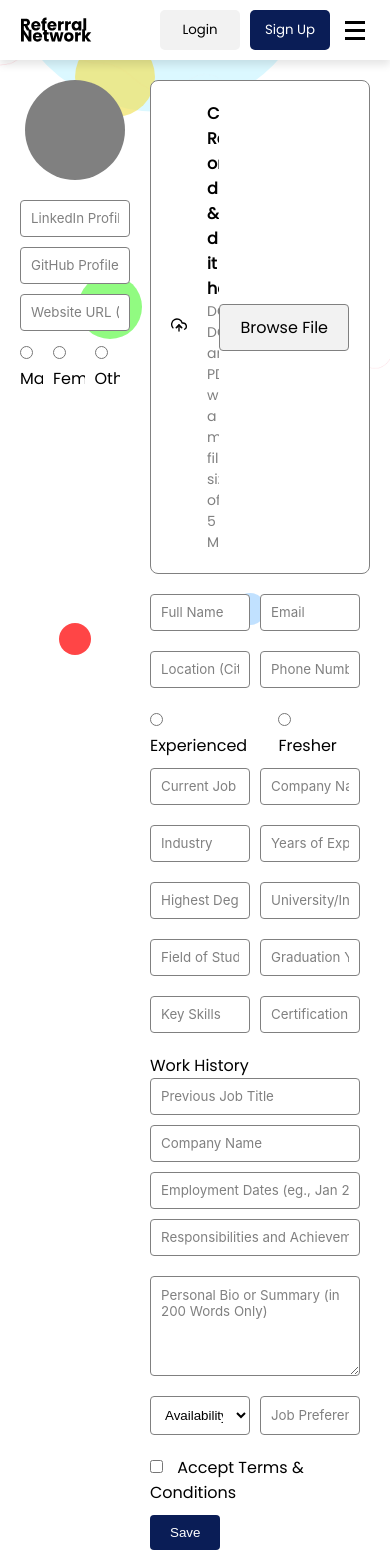
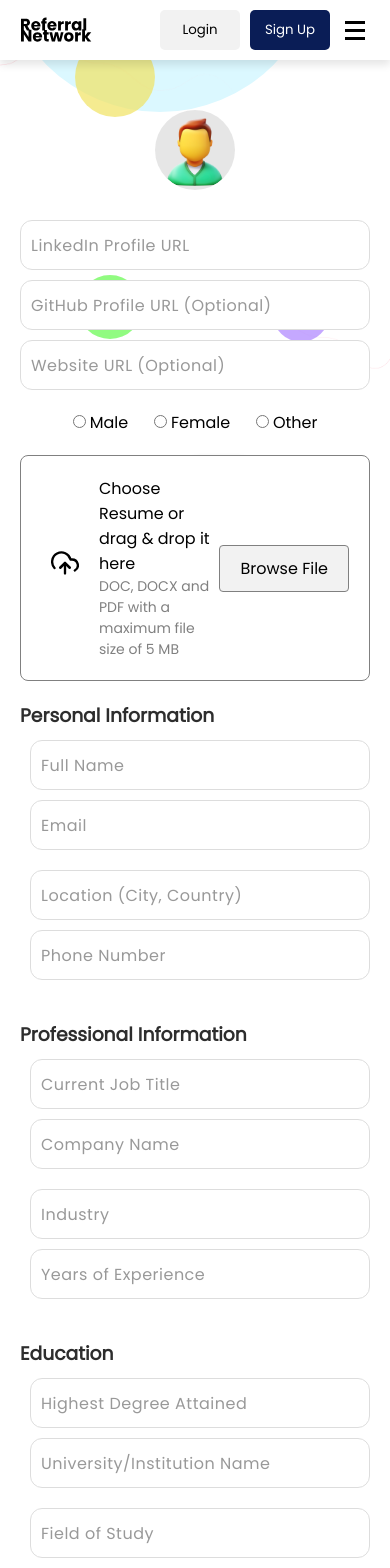
Before and after one commit to RutikKulkarni/ReferralNetworkHub, a React (Create React App) app in the folder frontend/: page /editAccountInfo in a window 390 px wide. Shown: the top 1568 px of the page. Built offline with nearby package versions, Linux system fonts and the light colour scheme.

Commit message:
Designed beautiful form UI and added responsive design for better usability on tablet and mobile screens

```diff
--- a/frontend/src/components/Buttons/ResumeUpload/ResumeUpload.module.css
+++ b/frontend/src/components/Buttons/ResumeUpload/ResumeUpload.module.css
@@ -11,6 +11,8 @@
 
 .iconContainer {
   margin-right: 20px;
+  font-size: 28px;
+  margin-left: 10px;
 }
 
 .iconContainer img {
@@ -24,7 +26,7 @@
 
 .title {
   font-size: 16px;
-  font-weight: bold;
+  font-weight: 500;
   color: var(--text-color);
 }
 
--- a/frontend/src/components/Form/Form.jsx
+++ b/frontend/src/components/Form/Form.jsx
@@ -1,124 +1,207 @@
-import React, { useState } from 'react';
+import React from "react";
+import styles from "./Form.module.css";
+import { ReactComponent as UserSvg } from "../../assets/svg/user.svg";
 import ResumeUpload from "../Buttons/ResumeUpload/ResumeUpload";
-import styles from './Form.module.css';
 
 const Form = () => {
-  const [gender, setGender] = useState('');
-  const handleGenderChange = (event) => {
-    setGender(event.target.value);
-  };
-
   return (
+    <div className={styles.pageContainer}>
       <div className={styles.formContainer}>
         <div className={styles.imageSection}>
+          {/* <img src="path_to_default_avatar_image" alt="Profile" className={styles.profileImage} /> */}
           <div className={styles.uploadImage}>
-          <input type="file" />
+            <UserSvg className={styles.userSvg} />
           </div>
-        <input className={styles.inputField} type="text" placeholder="LinkedIn Profile URL" />
-        <input className={styles.inputField} type="text" placeholder="GitHub Profile URL (Optional)" />
-        <input className={styles.inputField} type="text" placeholder="Website URL (Optional)" />
-        <div className={styles.genderSelection}>
+          {/* <button className={styles.uploadButton}>Upload Image</button> */}
+          <div className={styles.socialLinks}>
+            <input
+              type="url"
+              placeholder="LinkedIn Profile URL"
+              className={styles.inputField}
+            />
+            <input
+              type="url"
+              placeholder="GitHub Profile URL (Optional)"
+              className={styles.inputField}
+            />
+            <input
+              type="url"
+              placeholder="Website URL (Optional)"
+              className={styles.inputField}
+            />
+          </div>
+          <div className={styles.genderSection}>
             <label>
-            <input
-              type="radio"
-              value="Male"
-              checked={gender === 'Male'}
-              onChange={handleGenderChange}
-            />
-            Male
+              <input type="radio" name="gender" value="male" /> Male
             </label>
             <label>
-            <input
-              type="radio"
-              value="Female"
-              checked={gender === 'Female'}
-              onChange={handleGenderChange}
-            />
-            Female
+              <input type="radio" name="gender" value="female" /> Female
             </label>
             <label>
-            <input
-              type="radio"
-              value="Other"
-              checked={gender === 'Other'}
-              onChange={handleGenderChange}
-            />
-            Other
+              <input type="radio" name="gender" value="other" /> Other
             </label>
           </div>
         </div>
+
         <div className={styles.formSection}>
-        {/* <div className={styles.resumeUpload}>
-          <label htmlFor="resumeUpload">Choose Resume or drag & drop it here</label>
-          <input type="file" id="resumeUpload" className={styles.uploadInput} />
-        </div> */}
-        <ResumeUpload/>
-        <form>
-          <div className={styles.inputGroup}>
-            <input className={styles.inputField} type="text" placeholder="Full Name" />
-            <input className={styles.inputField} type="email" placeholder="Email" />
+          {/* <input type="file" className={styles.fileInput} /> */}
+          <ResumeUpload />
+          <div className={styles.personalInfo}>
+            <h3>Personal Information</h3>
+            <div className={styles.inputRow}>
+              <input
+                type="text"
+                placeholder="Full Name"
+                className={styles.inputField}
+              />
+              <input
+                type="email"
+                placeholder="Email"
+                className={styles.inputField}
+              />
             </div>
-          <div className={styles.inputGroup}>
-            <input className={styles.inputField} type="text" placeholder="Location (City, Country)" />
-            <input className={styles.inputField} type="text" placeholder="Phone Number" />
+            <div className={styles.inputRow}>
+              <input
+                type="text"
+                placeholder="Location (City, Country)"
+                className={styles.inputField}
+              />
+              <input
+                type="text"
+                placeholder="Phone Number"
+                className={styles.inputField}
+              />
             </div>
-          <div className={styles.inputGroup}>
-            <label>
-              <input type="radio" name="experience" value="Experienced" /> Experienced
-            </label>
-            <label>
-              <input type="radio" name="experience" value="Fresher" /> Fresher
-            </label>
           </div>
-          <div className={styles.inputGroup}>
-            <input className={styles.inputField} type="text" placeholder="Current Job Title" />
-            <input className={styles.inputField} type="text" placeholder="Company Name" />
+          <div className={styles.professionalInfo}>
+            <h3>Professional Information</h3>
+            <div className={styles.inputRow}>
+              <input
+                type="text"
+                placeholder="Current Job Title"
+                className={styles.inputField}
+              />
+              <input
+                type="text"
+                placeholder="Company Name"
+                className={styles.inputField}
+              />
             </div>
-          <div className={styles.inputGroup}>
-            <input className={styles.inputField} type="text" placeholder="Industry" />
-            <input className={styles.inputField} type="text" placeholder="Years of Experience" />
+            <div className={styles.inputRow}>
+              <input
+                type="text"
+                placeholder="Industry"
+                className={styles.inputField}
+              />
+              <input
+                type="text"
+                placeholder="Years of Experience"
+                className={styles.inputField}
+              />
             </div>
-          <div className={styles.inputGroup}>
-            <input className={styles.inputField} type="text" placeholder="Highest Degree Attained" />
-            <input className={styles.inputField} type="text" placeholder="University/Institution Name" />
           </div>
-          <div className={styles.inputGroup}>
-            <input className={styles.inputField} type="text" placeholder="Field of Study" />
-            <input className={styles.inputField} type="text" placeholder="Graduation Year" />
+          <div className={styles.educationInfo}>
+            <h3>Education</h3>
+            <div className={styles.inputRow}>
+              <input
+                type="text"
+                placeholder="Highest Degree Attained"
+                className={styles.inputField}
+              />
+              <input
+                type="text"
+                placeholder="University/Institution Name"
+                className={styles.inputField}
+              />
             </div>
-          <div className={styles.inputGroup}>
-            <input className={styles.inputField} type="text" placeholder="Key Skills" />
-            <input className={styles.inputField} type="text" placeholder="Certifications or Licenses" />
+            <div className={styles.inputRow}>
+              <input
+                type="text"
+                placeholder="Field of Study"
+                className={styles.inputField}
+              />
+              <input
+                type="text"
+                placeholder="Graduation Year"
+                className={styles.inputField}
+              />
             </div>
-          <div className={styles.inputGroup}>
-            <label>
-              Work History
+          </div>
+          <div className={styles.skillsInfo}>
+            <h3>Skills and Expertise</h3>
+            <div className={styles.inputRow}>
+              <input
+                type="text"
+                placeholder="Key Skills"
+                className={styles.inputField}
+              />
+              <input
+                type="text"
+                placeholder="Certifications or Licenses"
+                className={styles.inputField}
+              />
+            </div>
+          </div>
           <div className={styles.workHistory}>
-                <input className={styles.inputField} type="text" placeholder="Previous Job Title" />
-                <input className={styles.inputField} type="text" placeholder="Company Name" />
-                <input className={styles.inputField} type="text" placeholder="Employment Dates (eg., Jan 2020 To Dec 2023)" />
-                <input className={styles.inputField} type="text" placeholder="Responsibilities and Achievements (Optional)" />
+            <h3>Work History</h3>
+            <div className={styles.inputRow}>
+              <input
+                type="text"
+                placeholder="Previous Job Title"
+                className={styles.inputField}
+              />
+              <input
+                type="text"
+                placeholder="Company Name"
+                className={styles.inputField}
+              />
             </div>
-            </label>
+            <div className={styles.inputRow}>
+              <input
+                type="text"
+                placeholder="Employment Dates (e.g., Jan 2020 to Dec 2023)"
+                className={styles.inputField}
+              />
+              <input
+                type="text"
+                placeholder="Responsibilities and Achievements (Optional)"
+                className={styles.inputField}
+              />
             </div>
-          <div className={styles.inputGroup}>
-            <textarea className={styles.inputField} placeholder="Personal Bio or Summary (in 200 Words Only)"></textarea>
           </div>
-          <div className={styles.inputGroup}>
-            <select className={styles.inputField}>
-              <option>Availability for Referrals</option>
-              <option value="available">Available</option>
-              <option value="notAvailable">Not Available</option>
+          <div className={styles.additionalInfo}>
+            <h3>Additional Information</h3>
+            <textarea
+              placeholder="Personal Bio or Summary (in 200 Words Only)"
+              className={styles.textArea}
+            ></textarea>
+          </div>
+          <div className={styles.preferences}>
+            <h3>Preferences</h3>
+            <div className={styles.inputRow}>
+              <select className={styles.selectField}>
+                <option disabled selected>
+                  Availability for Referrals
+                </option>
+                <option>Yes</option>
+                <option>No</option>
               </select>
-            <input className={styles.inputField} type="text" placeholder="Job Preferences" />
+              <input
+                type="text"
+                placeholder="Job Preferences"
+                className={styles.inputField}
+              />
             </div>
-          <div className={styles.inputGroup}>
+          </div>
+          <div className={styles.footerInputes}>
+            <div className={styles.termsAndConditions}>
               <label>
                 <input type="checkbox" /> Accept Terms & Conditions
               </label>
             </div>
-          <button className={styles.submitButton} type="submit">Save</button>
-        </form>
+            <button className={styles.saveButton}>Save</button>
+          </div>
+        </div>
       </div>
     </div>
   );
--- a/frontend/src/components/Form/Form.module.css
+++ b/frontend/src/components/Form/Form.module.css
@@ -1,10 +1,39 @@
+.pageContainer {
+  display: flex;
+  justify-content: center;
+  align-items: center;
+  background-color: var(--background-color);
+  padding-top: 40px;
+  padding-bottom: 40px;
+}
+
 .formContainer {
   display: flex;
   justify-content: center;
   padding: 20px;
   background: var(--hero-bg-color);
   border-radius: 8px;
-  /* margin: 0 10% 0 10%; */
+  width: 80%;
+  flex-wrap: wrap;
+}
+
+.imageUploadSection {
+  flex: 1;
+  display: flex;
+  flex-direction: column;
+  align-items: center;
+  margin-right: 20px;
+}
+
+.profileImage {
+  width: 100px;
+  height: 100px;
+  border-radius: 50%;
+  margin-bottom: 10px;
+}
+
+.uploadButton {
+  margin-bottom: 20px;
 }
 
 .imageSection {
@@ -15,8 +44,19 @@
   margin-right: 20px;
 }
 
+.socialLinks {
+  margin: 20px 0 20px 0;
+}
+
+.socialLinks input {
+  display: flex;
+  justify-content: space-between;
+  align-items: center;
+  width: 370px;
+}
+
 .uploadImage {
-  background: var(--color-gray);
+  background-color: rgba(220, 220, 220, 0.7);
   width: 100px;
   height: 100px;
   border-radius: 50%;
@@ -26,42 +66,56 @@
   margin-bottom: 20px;
 }
 
+.userSvg {
+  border-radius: 50%;
+  width: 80px;
+  height: 80px;
+}
+
 .uploadImage input {
   display: none;
 }
 
 .inputField {
-  width: 100%;
-  padding: 10px;
+  width: 470px;
+  height: 50px;
+  padding: 20px;
   margin-bottom: 10px;
-  border: 1px solid var(--color-gray);
-  border-radius: 4px;
-  box-sizing: border-box;
-  background-color: var(--secondary-color);
-  color: var(--text-color);
+  border: 1px solid #ddd;
+  border-radius: 12px;
+  font-family: Poppins;
+  font-size: 16px;
+  font-weight: 400;
+  opacity: 1;
+  letter-spacing: 0.5px;
 }
 
-.inputField::placeholder {
-  color: var(--color-gray);
+::placeholder {
+  color: #999;
+  opacity: 1;
+  font-family: Poppins;
+  font-size: 16px;
+  font-weight: 400;
+  line-height: 24px;
+  text-align: left;
 }
 
-[data-theme="dark"] .inputField::placeholder {
-  color: var(--color-gray);
+.inputRow {
+  display: flex;
+  justify-content: space-between;
+  margin-left: 10px;
+  margin-bottom: 10px;
 }
 
-.genderSelection {
+.inputRow > .inputField:last-child {
+  margin-right: 0;
+}
+
+.genderSection {
   display: flex;
   justify-content: space-between;
-  width: 100%;
-}
-
-.genderSelection label {
-  margin-right: 10px;
-  color: var(--text-color);
-}
-
-.genderSelection input {
-  margin-right: 5px;
+  align-items: center;
+  width: 70%;
 }
 
 .formSection {
@@ -70,73 +124,197 @@
   flex-direction: column;
 }
 
-.resumeUpload {
-  display: flex;
-  flex-direction: column;
-  align-items: center;
+.formSection h3 {
+  margin-bottom: 10px;
+  color: #2d2d2d;
+}
+
+.fileInput {
   margin-bottom: 20px;
 }
 
-.uploadInput {
-  display: none;
+.personalInfo,
+.professionalInfo,
+.educationInfo,
+.skillsInfo,
+.workHistory,
+.additionalInfo,
+.preferences {
+  display: flex;
+  flex-direction: column;
+  margin-bottom: 20px;
 }
 
-.resumeUpload label {
-  background: var(--color-gray);
+.textArea {
+  width: 100%;
   padding: 20px;
-  border-radius: 8px;
-  text-align: center;
-  cursor: pointer;
-  color: var(--text-color);
+  margin-bottom: 10px;
+  border: 1px solid #ddd;
+  border-radius: 12px;
+  font-family: Poppins;
+  font-size: 16px;
+  font-weight: 400;
+  opacity: 1;
+  letter-spacing: 0.5px;
 }
 
-.inputGroup {
+.selectField {
+  width: 470px;
+  height: 50px;
+  padding: 10px;
+  margin-bottom: 10px;
+  border: 1px solid #ddd;
+  border-radius: 12px;
+  font-family: Poppins;
+  font-size: 16px;
+  font-weight: 400;
+  opacity: 1;
+  letter-spacing: 0.5px;
+}
+
+.footerInputes {
   display: flex;
+  align-items: center;
   justify-content: space-between;
+}
+.termsAndConditions {
+  margin-bottom: 20px;
+}
+
+.termsAndConditions label input {
+  margin-right: 20px;
+}
+
+.saveButton {
+  width: 150px;
+  height: 50px;
+  font-size: 16px;
+  padding: 10px 20px;
+  border: none;
+  border-radius: 4px;
+  background-color: var(--primary-color);
+  color: white;
+  border-radius: 10px;
+  cursor: pointer;
+}
+
+/* Media query for screens between 801px and 1349px */
+@media (min-width: 801px) and (max-width: 1349px) {
+  .pageContainer {
+    padding-top: 40px;
+    padding-bottom: 40px;
+  }
+
+  .formContainer {
+    width: 90%;
+    padding: 15px;
+  }
+
+  .imageUploadSection {
+    margin-right: 10px;
+  }
+
+  .profileImage {
+    width: 80px;
+    height: 80px;
+  }
+
+  .socialLinks input {
+    width: 100%;
+  }
+
+  .inputField,
+  .selectField {
+    width: 100%;
+    padding: 15px;
+  }
+
+  .genderSection {
+    width: 100%;
+  }
+
+  .saveButton {
+    width: 150px;
+    height: 50px;
+    font-size: 16px;
+    padding: 10px 20px;
+    border: none;
+    border-radius: 4px;
+    background-color: var(--primary-color);
+    color: white;
+    border-radius: 10px;
+    cursor: pointer;
+  }
+}
+
+/* Mobile screens */
+@media (max-width: 800px) {
+  .pageContainer {
+    flex-direction: column;
+    padding-top: 40px;
+    padding-bottom: 40px;
+    margin: 0 10px 0 10px;
+  }
+
+  .formContainer {
+    flex-direction: column;
+    width: 100%;
+    padding: 10px;
+  }
+
+  .imageUploadSection,
+  .imageSection {
+    margin-right: 0;
+    margin-bottom: 20px;
+  }
+
+  .profileImage,
+  .uploadImage {
+    width: 80px;
+    height: 80px;
+  }
+
+  .uploadButton {
     margin-bottom: 10px;
   }
 
-.inputGroup label {
-  margin-right: 10px;
-  color: var(--text-color);
+  .socialLinks {
+    width: 100%;
+    margin: 10px 0;
   }
 
-.inputGroup input,
-.inputGroup select,
-.inputGroup textarea {
-  flex: 1;
-  margin-right: 10px;
-  background-color: var(--secondary-color);
-  color: var(--text-color);
+  .socialLinks input {
+    width: 100%;
   }
 
-.inputGroup input::placeholder,
-.inputGroup select::placeholder,
-.inputGroup textarea::placeholder {
-  color: var(--color-gray);
+  .inputField,
+  .selectField,
+  .textArea {
+    width: 100%;
+    padding: 10px;
   }
 
-[data-theme="dark"] .inputGroup input::placeholder,
-[data-theme="dark"] .inputGroup select::placeholder,
-[data-theme="dark"] .inputGroup textarea::placeholder {
-  color: var(--color-gray);
+  .inputRow {
+    flex-direction: column;
   }
 
-.inputGroup textarea {
-  height: 100px;
+  .genderSection {
+    display: flex;
+    align-items: center;
+    width: 70%;
+    justify-content: space-between;
   }
 
-.inputGroup:last-child input,
-.inputGroup:last-child select,
-.inputGroup:last-child textarea {
-  margin-right: 0;
+  .formSection {
+    width: 100%;
   }
 
-.submitButton {
-  background: var(--primary-color);
-  color: var(--secondary-color);
-  padding: 10px 20px;
-  border: none;
-  border-radius: 4px;
-  cursor: pointer;
+  .footerInputes {
+    flex-direction: column;
+    align-items: flex-start;
   }
+
+  .saveButton {
+    width: 100%;
+  }
+}
--- a/frontend/src/components/Widget/User/User.jsx
+++ b/frontend/src/components/Widget/User/User.jsx
@@ -43,7 +43,7 @@ const Widget = React.forwardRef((props, ref) => {
       <div className={styles.menuItem}>
         <HiOutlineLightBulb className={styles.themeIcon} />
         <span>Dark Theme</span>
-        <ThemeSwitcher />
+        {/* <ThemeSwitcher /> */}
       </div>
       <div className={styles.menuItem}>
         <LuLifeBuoy className={styles.helpIcon} />
```
Lines whose indentation alone changed are shown as unchanged.
